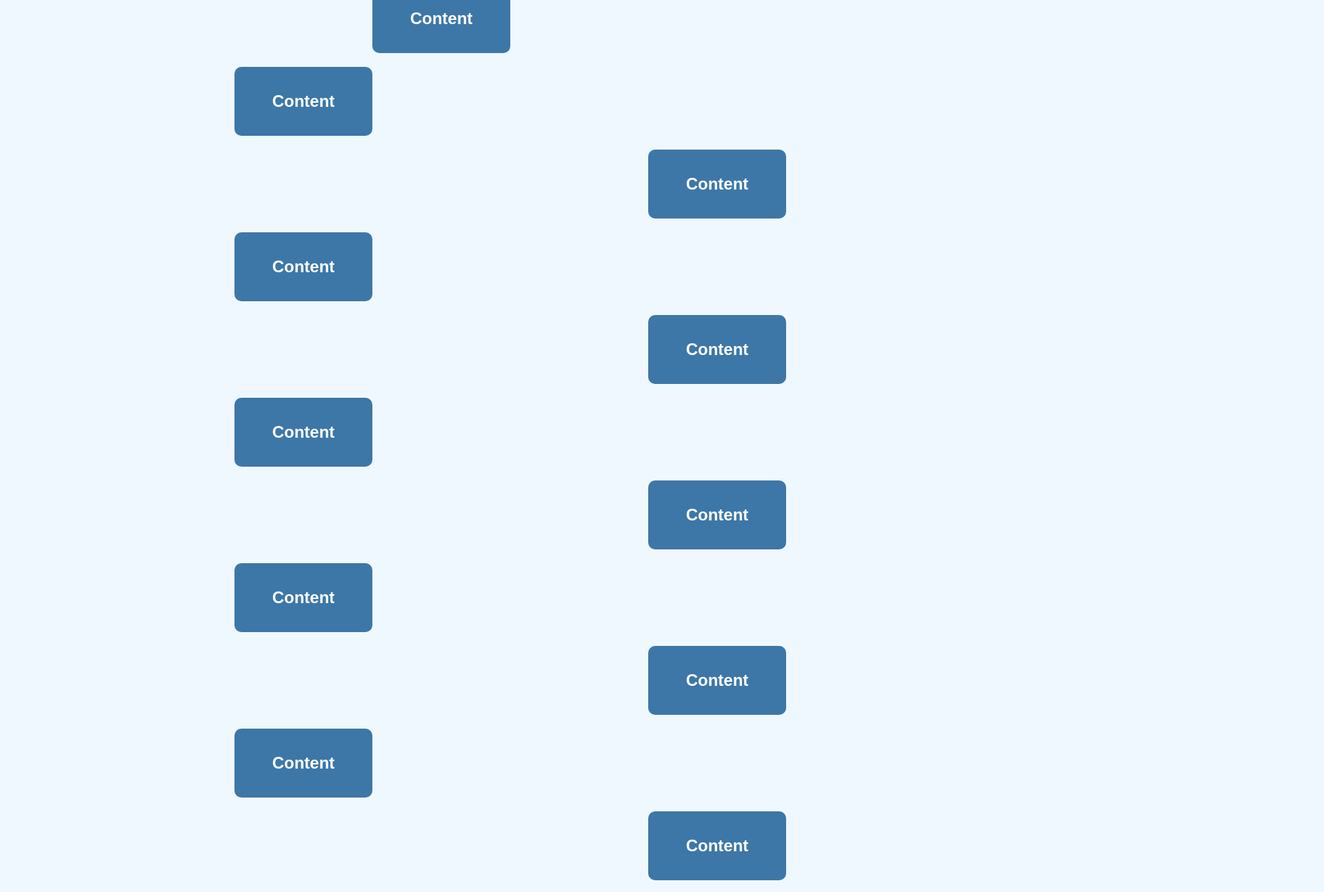
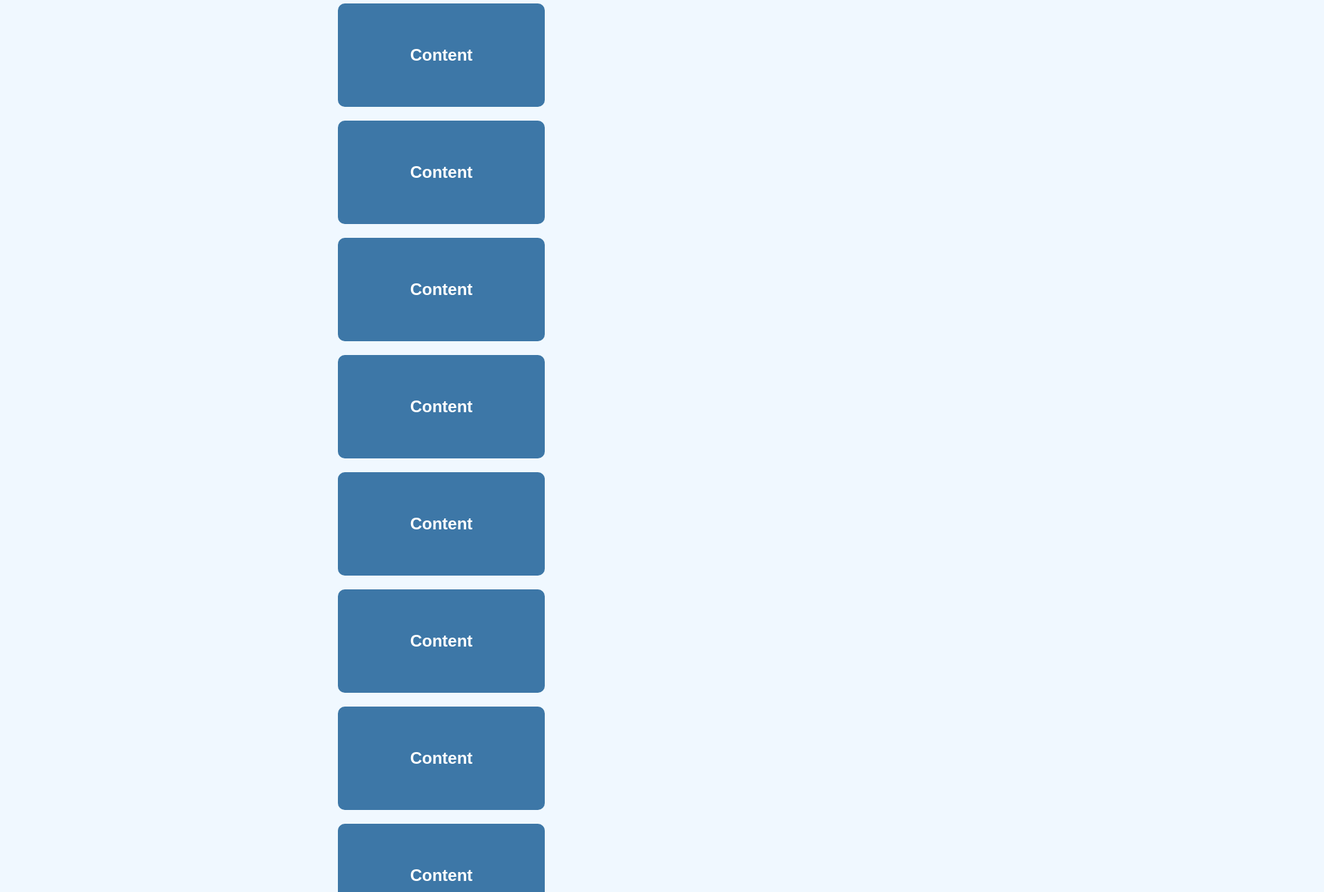
Before and after one commit to tayyabullah-dev/NNT-Internship-2025, a plain HTML site: page Scroll Animation/index.html in a window 1280 px wide. Shown: the part 70-1364 px from the top of the page at 69% size, 1920 px wide, since content can reach past the window. Drawn offline with Linux system fonts and the light colour scheme.

Commit message:
change js file

```diff
--- a/Scroll Animation/index.html
+++ b/Scroll Animation/index.html
@@ -5,74 +5,50 @@
     <meta charset="UTF-8">
     <meta name="viewport" content="width=device-width, initial-scale=1.0">
     <title>scroll-Animation</title>
-    <style>
-        * {
-            margin: 0;
-            padding: 0;
-            box-sizing: border-box;
-        }
-
-        body {
-            height: 100%;
-            background-color: aliceblue;
-            font-family: sans-serif;
-
-        }
-
-        .container {
-            display: flex;
-            flex-direction: column ;
-            justify-content: center;
-            align-items:center ;
-
-        }
-
-        .box {
-            width: 200px;
-            height: 100px;
-            margin: 10px;
-            border-radius: 10px;
-            display: flex;
-            align-items: center;
-            justify-content: center;
-            background-color: #3D77A7;
-            color: white;
-            transform: translateX(200%);
-            transition: transform 0.5s ease;
-
-        }
-        .box:nth-of-type(even){
-            transform: translateX(-200px);
-        }
-        .box.show{
-            transform: translateX(0);
-        }
-    </style>
+    <link rel="stylesheet" href="style.css">
 </head>
 
 <body>
-    <div class="container">
-        <h1>Scrll to see the animation</h1>
-        <div class="box show"><h2>Content</h2></div>
-        <div class="box"><h2>Content</h2></div>
-        <div class="box"><h2>Content</h2></div>
-        <div class="box"><h2>Content</h2></div>
-        <div class="box"><h2>Content</h2></div>
-        <div class="box"><h2>Content</h2></div>
-        <div class="box"><h2>Content</h2></div>
-        <div class="box"><h2>Content</h2></div>
-        <div class="box"><h2>Content</h2></div>
-        <div class="box"><h2>Content</h2></div>
-        <div class="box"><h2>Content</h2></div>
-        <div class="box"><h2>Content</h2></div>
+    <h1>Scrll to see the animation</h1>
+    <div class="box show">
+        <h2>Content</h2>
     </div>
-    <script>
-        const box = document.querySelectorAll(".box");
-        window.addEventListener("scroll" , checkBoxes(){
-           box.classList.add("show");
-        })
+    <div class="box">
+        <h2>Content</h2>
+    </div>
+    <div class="box">
+        <h2>Content</h2>
+    </div>
+    <div class="box">
+        <h2>Content</h2>
+    </div>
+    <div class="box">
+        <h2>Content</h2>
+    </div>
+    <div class="box">
+        <h2>Content</h2>
+    </div>
+    <div class="box">
+        <h2>Content</h2>
+    </div>
+    <div class="box">
+        <h2>Content</h2>
+    </div>
+    <div class="box">
+        <h2>Content</h2>
+    </div>
+    <div class="box">
+        <h2>Content</h2>
+    </div>
+    <div class="box">
+        <h2>Content</h2>
+    </div>
+    <div class="box">
+        <h2>Content</h2>
+    </div>
 
-    </script>
+
+    <script src="script.js"></script>
 </body>
 
 </html>
--- a/Scroll Animation/script.js
+++ b/Scroll Animation/script.js
@@ -0,0 +1,19 @@
+const boxes = document.querySelectorAll(".box");
+
+window.addEventListener("scroll", checkBoxes);
+
+checkBoxes();
+
+function checkBoxes() {
+    const triggerBottom = window.innerHeight * 0.8;
+
+    boxes.forEach((box) => {
+        const boxTop = box.getBoundingClientRect().top;
+
+        if (boxTop < triggerBottom) {
+            box.classList.add("show");
+        } else {
+            box.classList.remove("show");
+        }
+    });
+}
--- a/Scroll Animation/style.css
+++ b/Scroll Animation/style.css
@@ -0,0 +1,44 @@
+* {
+    margin: 0;
+    padding: 0;
+    box-sizing: border-box;
+}
+
+body {
+    height: 100%;
+    background-color: aliceblue;
+    font-family: sans-serif;
+    display: flex;
+    flex-direction: column;
+    justify-content: center;
+    align-items: center;
+
+}
+
+.box {
+    width: 300px;
+    height: 150px;
+    margin: 10px;
+    border-radius: 10px;
+    display: flex;
+    align-items: center;
+    justify-content: center;
+    background-color: #3D77A7;
+    color: white;
+    transform: translateX(400%);
+    transition: transform 0.5s ease;
+
+}
+
+.box:nth-of-type(even) {
+    transform: translateX(-400%);
+}
+
+.box.show {
+    transform: translateX(0);
+}
+
+h1 {
+    font-size: 40px;
+    margin: 10px;
+}
```
